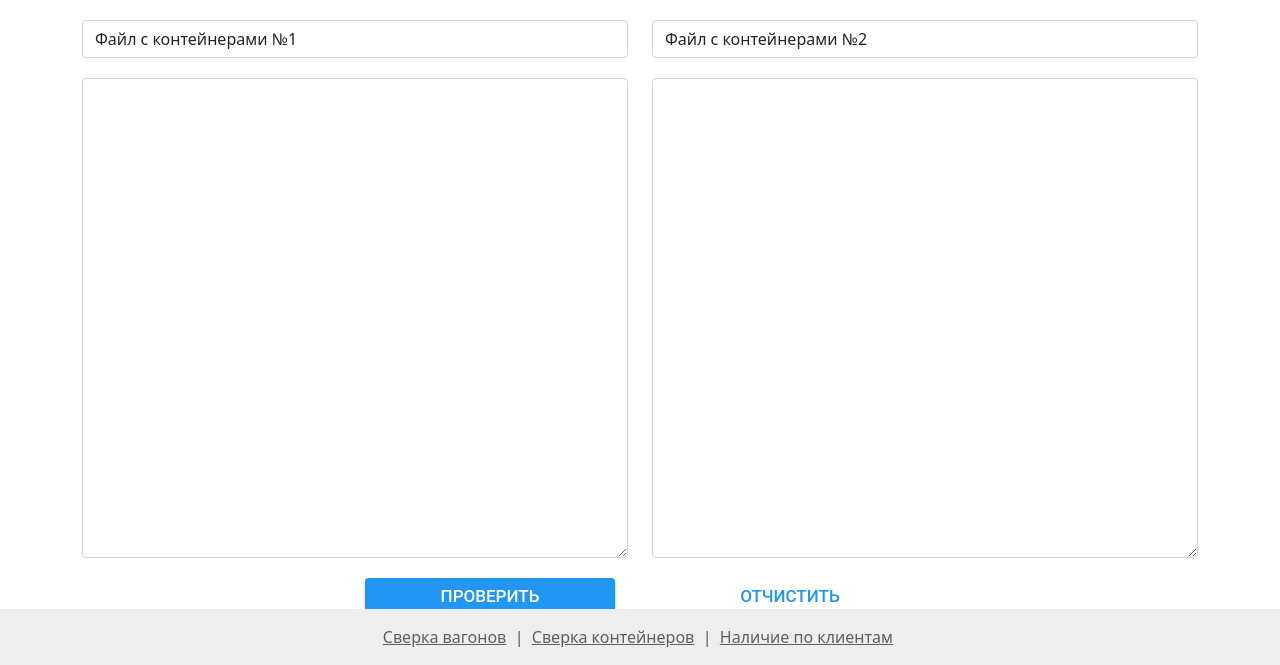
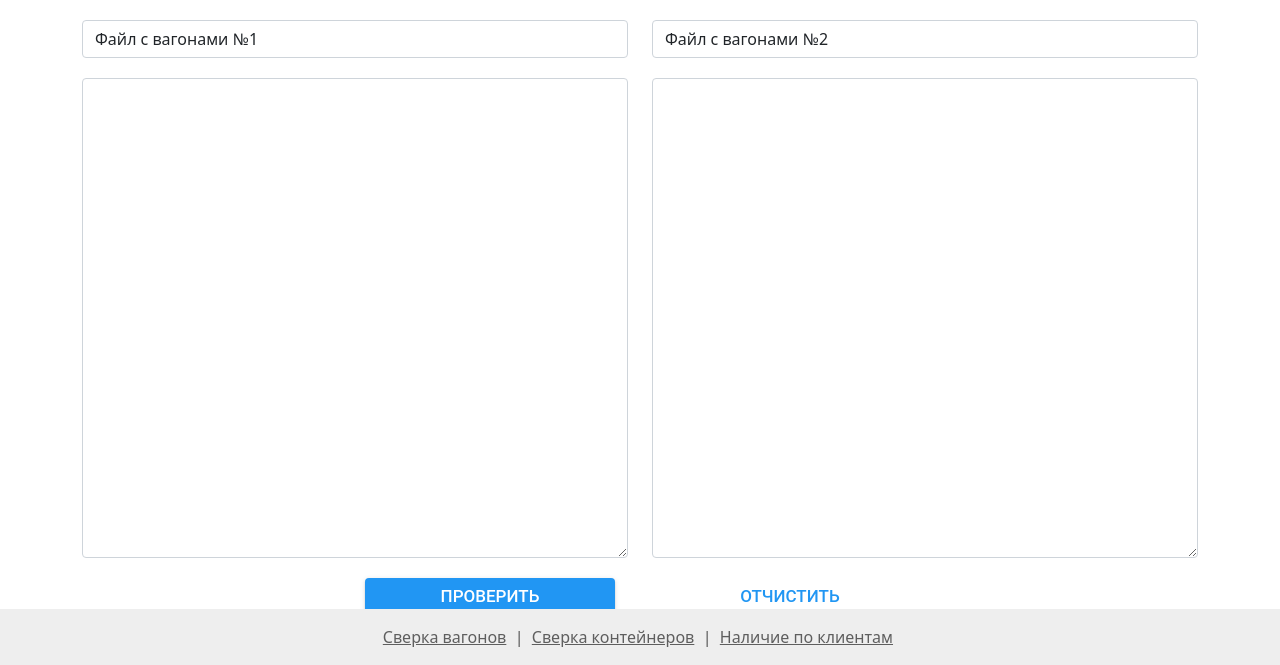
Before and after one commit to Vladiuse/rw, a Django app: template rw/containers/templates/containers/compare_8/new_compare.html in a window 1280 px wide. Shown: the part 135-800 px from the top of the page. Run offline with Django 3.2, Linux system fonts and the light colour scheme; the template is opened without the code that fills it, so the values that code supplies are empty; some libraries are stand-ins or nearby versions.

Commit message:
замена слова контейнеры на вагоны

```diff
--- a/rw/containers/templates/containers/compare_8/compare_result.html
+++ b/rw/containers/templates/containers/compare_8/compare_result.html
@@ -37,6 +37,7 @@
 </style>
 
 <div class="container-fluid">
+    <h1>wq23q232q3</h1>
     <div class="row">
         <div class="col">
             <h3>{{file_name_1}} <br>Найдено: {{reader.containers_1|length}}шт.</h3>
--- a/rw/containers/templates/containers/compare_8/new_compare.html
+++ b/rw/containers/templates/containers/compare_8/new_compare.html
@@ -25,8 +25,8 @@
         <form method="POST">
             {% csrf_token %}
         <div class="row file-names">
-            <div class="col"><input type="text" class="form-control" value="Файл с контейнерами №1" required name="file_name_1"></div>
-            <div class="col"><input type="text" class="form-control" value="Файл с контейнерами №2" required name="file_name_2"></div>
+            <div class="col"><input type="text" class="form-control" value="Файл с вагонами №1" required name="file_name_1"></div>
+            <div class="col"><input type="text" class="form-control" value="Файл с вагонами №2" required name="file_name_2"></div>
         </div>
 
         <div class="row files-data">
```
